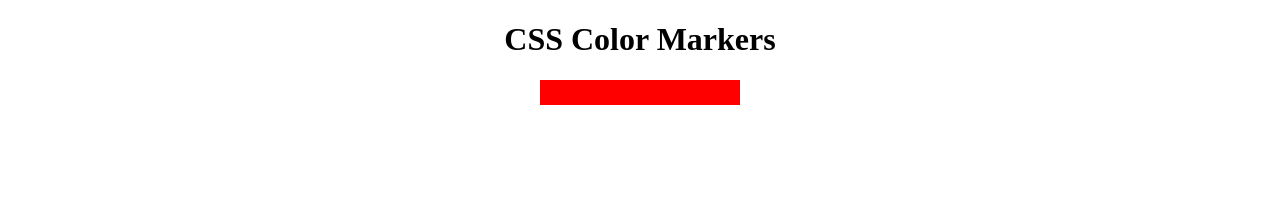
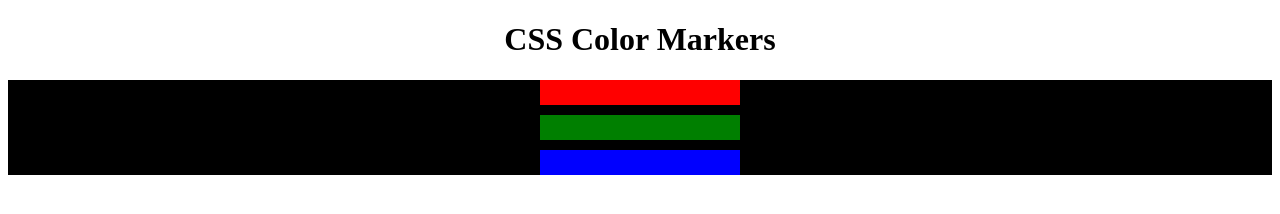
Before and after one commit to alainmelendez/colored-markers_freecodecodecamp, a plain HTML site: page index.html in a window 1280 px wide. Drawn offline with Linux system fonts and the light colour scheme.

Commit message:
Proyecto colored markers_freecodecamp secciones de la 19 a la 24

```diff
--- a/css/styles.css
+++ b/css/styles.css
@@ -1,5 +1,9 @@
 h1{
     text-align: center;
+}
+
+.container{
+    background-color: rgb(0, 0, 0);
 }
 
 .marker{
@@ -9,5 +13,12 @@ h1{
 }
 
 .one{
-    background-color: red;
+    background-color: rgb(255, 0, 0);
 }
+
+.two{
+    background-color: rgb(0, 127, 0);
+}
+.three{
+    background-color: rgb(0, 0, 255);
+}
--- a/index.html
+++ b/index.html
@@ -13,10 +13,10 @@
         <div class="one marker">
 
         </div>
-        <div class="marker">
+        <div class="two marker">
 
         </div>
-        <div class="marker">
+        <div class="three marker">
 
         </div>
     </div>
```
